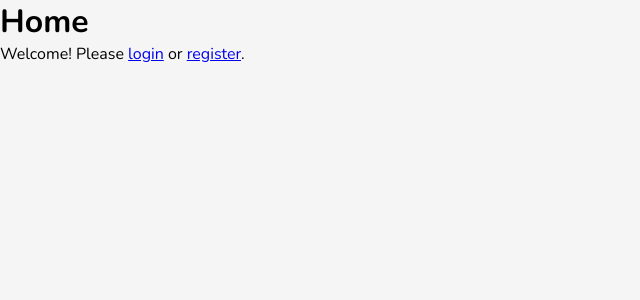
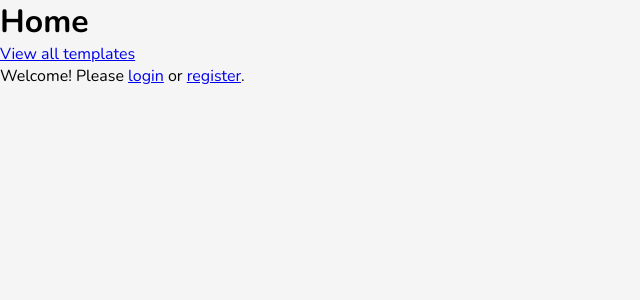
Before and after one commit to HaashimH1/pattern_resume, a Django app: page / in a window 1280 px wide. Shown: the top 300 px of the page, without its empty margins (0-640 px from the left). Run offline with Django 5.2, Linux system fonts and the light colour scheme.

Commit message:
feat: page to view all templates

```diff
--- a/static/css/style.css
+++ b/static/css/style.css
@@ -313,3 +313,17 @@ input[type="text"]{
     overflow-y: hidden;
     aspect-ratio: 1/1.41421356; /* A4/PDF aspect ratio */
 }
+
+
+
+.template-content-container{
+    display: flex;
+    flex-direction: column;
+    justify-content: flex-start;
+    align-items: flex-start;
+    gap: 1em;
+    width: 100%;
+    height: 100%;
+    padding: 1em;
+    border: #10a37f 1px solid;
+}
--- a/users/templates/home.html
+++ b/users/templates/home.html
@@ -3,6 +3,8 @@
 
 {% block content %}
 <h1>Home</h1>
+
+<a href="{% url 'view_templates' %}">View all templates</a>
 
 {% if user.is_authenticated %}
     <p>Welcome, {{ user.username }}!</p>
--- a/users/urls.py
+++ b/users/urls.py
@@ -24,4 +24,8 @@ urlpatterns = [
     path('create-a-resume/', views.create_a_resume_view, name='create_a_resume'),
 
     path('download_resume/', download_resume_pdf, name='download_resume_pdf'),
+
+    path('view-templates/', views.view_templates, name='view_templates'),
+
+
 ]
--- a/users/utils.py
+++ b/users/utils.py
@@ -237,3 +237,8 @@ def swap_section(user, section_a_id, section_b_id):
 
     except ResumeSection.DoesNotExist:
         print("One or both sections do not exist or do not belong to the user")
+
+
+
+def get_all_templates():
+    return Template.objects.all().order_by('id').values()   # Returns list of dictionaries for templates
--- a/users/views.py
+++ b/users/views.py
@@ -23,6 +23,7 @@ from users.utils import (
     get_template_content,
     swap_sub,
     swap_section,
+    get_all_templates,
     )
 
 
@@ -55,6 +56,12 @@ def resend_verification_email(request):
             messages.info(request, "Your email is already verified.")
 
     return redirect("account_email_verification_sent")
+
+
+def view_templates(request):
+    return render(request, 'view_templates.html',{
+        "templates": get_all_templates()
+    })
 
 def create_a_resume_view(request):
 
@@ -155,8 +162,6 @@ def download_resume_pdf(request):
     resume_data = get_resume_data(request.user)
     sections_data = get_sections(request.user)
 
-    # Retrieve the template content from the resume's chosen template
-    # get_template_content returns a dictionary with keys "html" and "css"
     template_data = get_template_content(request.user)
 
     # Create the context to be used in the template
```
Also changed, not shown: users/templates/view_templates.html (added, +19 -0 lines).
